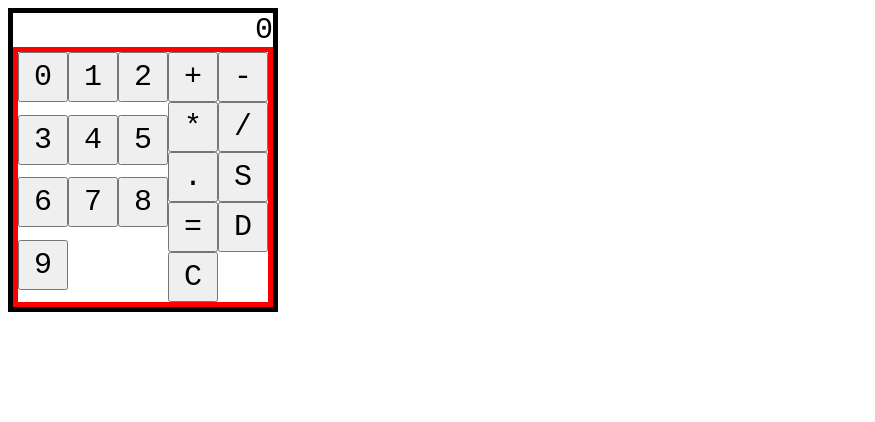
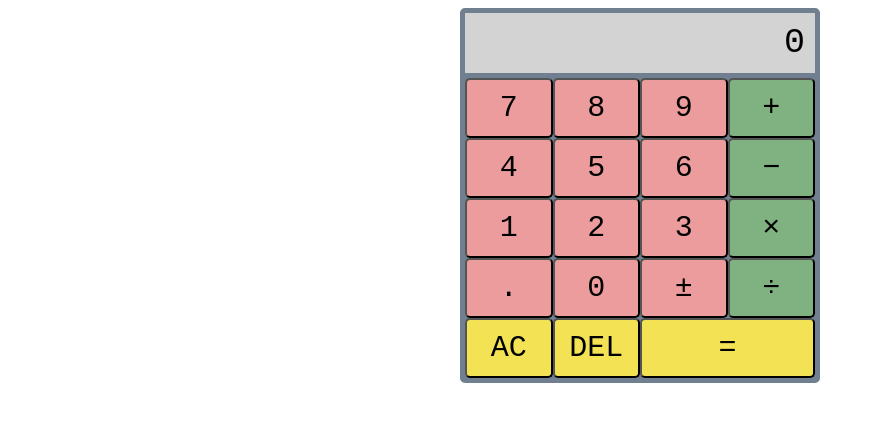
Before and after one commit to Jerry-V/calculator, a plain HTML site: page index.html in a window 1280 px wide. Shown: the whole page, without its empty margins (0-875 px from the left). Drawn offline with Linux system fonts and the light colour scheme.

Commit message:
Stylize calculator

```diff
--- a/index.html
+++ b/index.html
@@ -13,31 +13,29 @@
             <div id="outputContainer">
                 <div id="display"></div>
             </div>
-        <div id="buttonsContainer">
-            <div id="numbersContainer">
-                <button class="btn number" id="btn-0">0</button>
+            <!-- https://www.toptal.com/designers/htmlarrows/arrows/left-white-arrow/
+            https://www.toptal.com/designers/htmlarrows/math/ -->
+            <div id="buttonsContainer">
+                <button class="btn number" id="btn-7">7</button>
+                <button class="btn number" id="btn-8">8</button>
+                <button class="btn number" id="btn-9">9</button>
+                <button class="btn operator" id="btn-add">&#43;</button>
+                <button class="btn number" id="btn-4">4</button>
+                <button class="btn number" id="btn-5">5</button>
+                <button class="btn number" id="btn-6">6</button>
+                <button class="btn operator" id="btn-sub">&#8722;</button>
                 <button class="btn number" id="btn-1">1</button>
                 <button class="btn number" id="btn-2">2</button>
                 <button class="btn number" id="btn-3">3</button>
-                <button class="btn number" id="btn-4">4</button>
-                <button class="btn number" id="btn-5">5</button>
-                <button class="btn number" id="btn-6">6</button>
-                <button class="btn number" id="btn-7">7</button>
-                <button class="btn number" id="btn-8">8</button>
-                <button class="btn number" id="btn-9">9</button>
+                <button class="btn operator" id="btn-mult">&#215;</button>
+                <button class="btn operator" id="btn-decimal">.</button>
+                <button class="btn number" id="btn-0">0</button>
+                <button class="btn operator" id="btn-sign">&#177;</button>
+                <button class="btn operator" id="btn-div">&#247;</button>
+                <button class="btn operator" id="btn-clear">AC</button>
+                <button class="btn operator" id="btn-delete">DEL</button>
+                <button class="btn operator" id="btn-equal">&#61;</button>
             </div>
-            <div id="operatorsContainer">
-                <button class="btn operator" id="btn-add">+</button>
-                <button class="btn operator" id="btn-sub">-</button>
-                <button class="btn operator" id="btn-mult">*</button>
-                <button class="btn operator" id="btn-div">/</button>
-                <button class="btn operator" id="btn-decimal">.</button>
-                <button class="btn operator" id="btn-sign">S</button>
-                <button class="btn operator" id="btn-equal">=</button>
-                <button class="btn operator" id="btn-delete">D</button>
-                <button class="btn operator" id="btn-clear">C</button>
-            </div>
-        </div>
         </div>
     </body>
 </html>
--- a/javascript.js
+++ b/javascript.js
@@ -14,7 +14,7 @@ function divide(a,b){
     return a / b;
 }
 
-let maxInputLength = 12;
+let maxInputLength = 8;
 let maxOutputLength = 8;
 
 function operate(operator,num1,num2){
--- a/styles.css
+++ b/styles.css
@@ -1,32 +1,65 @@
+body{
+    display: flex;
+    justify-content: center;
+}
+
 #mainContainer {
-    display: inline-block;
-    border: black solid 5px;
+    border: slategray solid 5px;
+    border-radius: 5px;
+    width: 350px;
 }
 
 #buttonsContainer{
-    display: flex;
-    border: red solid 5px;
-}
-
-#numbersContainer{
     display: grid;
-    grid-template-columns: 1fr 1fr 1fr;
-}
-
-#operatorsContainer{
-    display: grid;
-    grid-template-columns: 1fr 1fr;
+    border-top: slategray solid 5px;
+    border-radius: 0px;
+    grid-template-columns: 1fr 1fr 1fr 1fr;
+    grid-auto-rows: auto auto;
+    background-color: slategray;
+    height: 300px;
 }
 
 #display{
-    font-size: 30px;
+    font-size: 35px;
+    height: 40px;
     font-family: monospace;
     text-align: right;
+    line-height: 40px;
+    padding: 10px;
+    background-color: lightgrey;
 }
 
+/* how to format allbuttons
+https://www.w3schools.com/csS/css3_buttons.asp */
+
 .btn{
-    width: 50px;
-    height: 50px;
+    width: auto;
     font-size: 30px;
     font-family:monospace;
+    text-align: center;
+    border-radius: 5px;
+    background-color: rgb(236, 156, 156);
 }
+
+/* !important causes this to overide the operators' custom colors
+https://stackoverflow.com/questions/8949194/css-hover-selector-for-background-color-not-working-after-dynamic-change-of-back */
+.btn:hover{
+    background-color: lightgrey!important;
+}
+
+/* how to get the enter button to span over 2 columns
+https://stackoverflow.com/questions/53199146/make-element-take-two-columns
+https://www.w3schools.com/CSSref/pr_grid-column.asp */
+
+#btn-equal{
+    width: auto;
+    grid-column: 3 / span 2;
+}
+
+#btn-add, #btn-sub, #btn-mult, #btn-div{
+    background-color: rgb(128, 177, 128);
+}
+
+#btn-clear, #btn-delete, #btn-equal {
+    background-color: rgb(243, 227, 84);
+}
```
